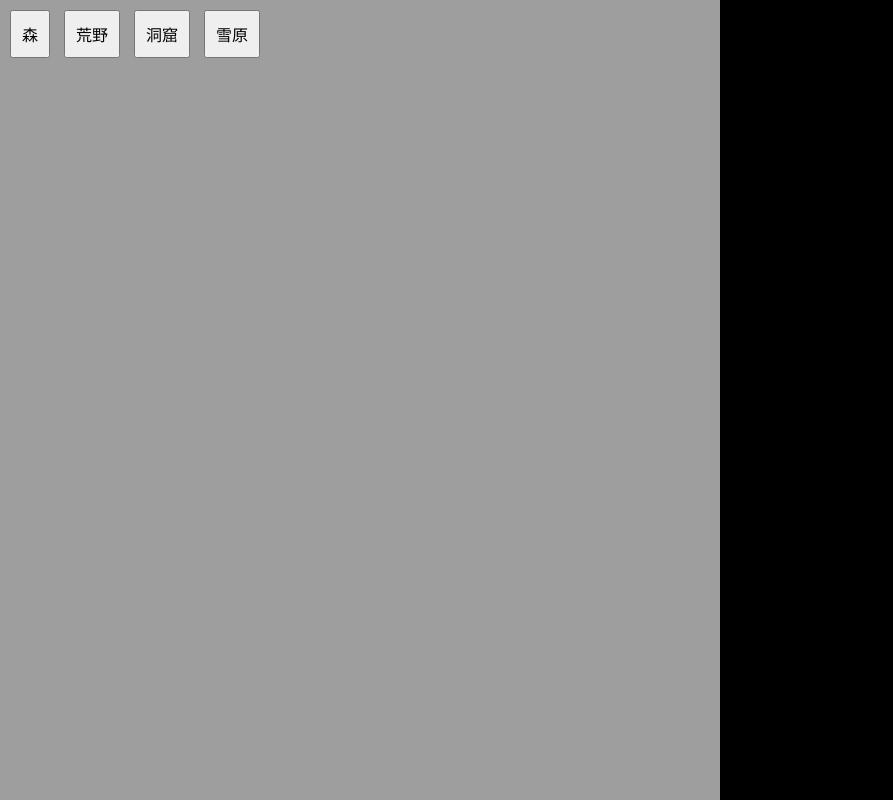
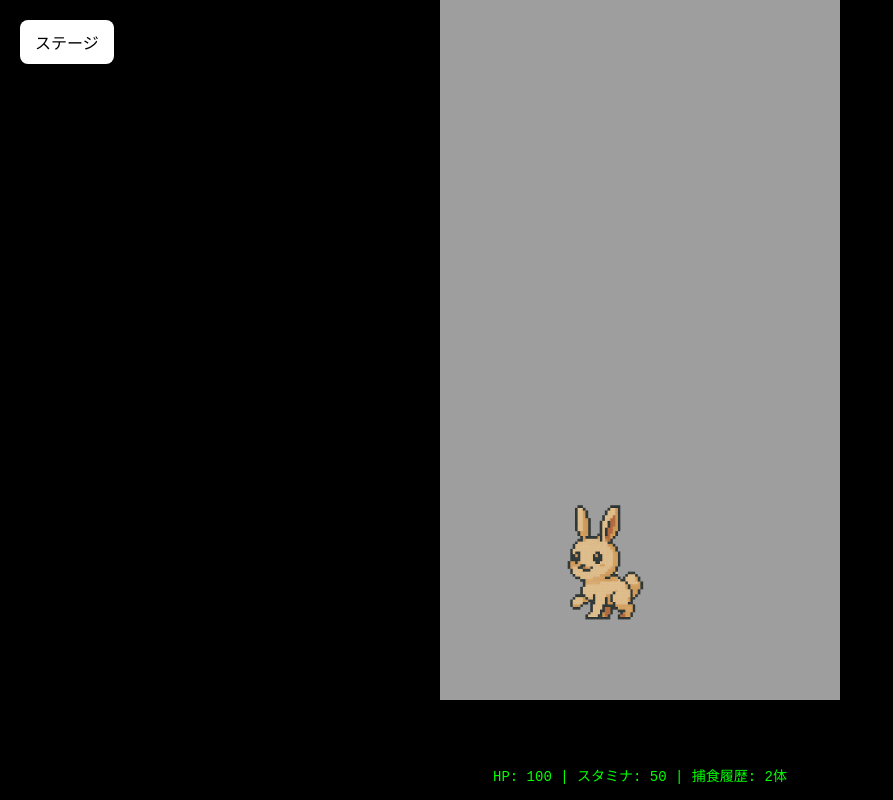
Before and after one commit to iammasa7117/Monstergame, a plain HTML site: page index.html in a window 1280 px wide. Shown: the top 800 px of the page, without its empty margins (0-893 px from the left). Drawn offline with Linux system fonts and the light colour scheme.

Commit message:
Add files via upload

```diff
--- a/index.html
+++ b/index.html
@@ -1,38 +1,112 @@
 <!DOCTYPE html>
-<html>
+<html lang="ja">
 <head>
-  <meta charset="UTF-8">
-  <title>Stage Select Demo</title>
+  <meta charset="UTF-8" />
+  <meta name="viewport" content="width=device-width, initial-scale=1.0" />
+  <title>Monster Game</title>
   <style>
     body {
       margin: 0;
       overflow: hidden;
-      background: black;
+      background-color: black;
     }
     canvas {
       display: block;
+      margin: 0 auto;
+      background-color: black;
     }
-    .stage-buttons {
+    #stageButton, .stage-option {
       position: absolute;
-      top: 10px;
-      left: 10px;
+      top: 20px;
+      left: 20px;
+      padding: 10px 15px;
+      background-color: white;
+      border: none;
+      border-radius: 8px;
+      font-size: 16px;
+      cursor: pointer;
       z-index: 10;
+      margin-bottom: 10px;
     }
-    .stage-buttons button {
-      margin-right: 10px;
-      padding: 10px;
-      font-size: 16px;
+    .stage-option {
+      display: none;
+      margin-top: 50px;
+    }
+    #status {
+      position: absolute;
+      bottom: 10px;
+      left: 50%;
+      transform: translateX(-50%);
+      color: #00FF00;
+      font-family: 'Courier New', monospace;
+      font-size: 14px;
+      background: rgba(0, 0, 0, 0.5);
+      padding: 5px 10px;
+      border-radius: 8px;
     }
   </style>
 </head>
 <body>
-  <div class="stage-buttons">
-    <button onclick="changeStage('forest')">森</button>
-    <button onclick="changeStage('wasteland')">荒野</button>
-    <button onclick="changeStage('cave')">洞窟</button>
-    <button onclick="changeStage('snowfield')">雪原</button>
+  <button id="stageButton">ステージ</button>
+  <div id="stageOptions">
+    <button class="stage-option" data-bg="bg_forest.png">森</button>
+    <button class="stage-option" data-bg="bg_wasteland.png">荒野</button>
+    <button class="stage-option" data-bg="bg_cave.png">洞窟</button>
+    <button class="stage-option" data-bg="bg_snowfield.png">雪原</button>
   </div>
-  <canvas id="gameCanvas" width="720" height="1280"></canvas>
-  <script src="main.js"></script>
+  <div id="status">HP: 100 | スタミナ: 50 | 捕食履歴: 2体</div>
+  <canvas id="gameCanvas" width="400" height="700"></canvas>
+
+  <script>
+    const canvas = document.getElementById("gameCanvas");
+    const ctx = canvas.getContext("2d");
+    const stageButton = document.getElementById("stageButton");
+    const stageOptions = document.querySelectorAll(".stage-option");
+
+    let bgImage = new Image();
+    bgImage.src = "bg_forest.png";
+
+    let bunnyFrames = ["bunny_walk_1.png", "bunny_walk_2.png"];
+    let bunnyImages = [];
+    let currentFrame = 0;
+    let frameCount = 0;
+
+    bunnyFrames.forEach(src => {
+      const img = new Image();
+      img.src = src;
+      bunnyImages.push(img);
+    });
+
+    let bunnyX = 100;
+    let bunnyY = 500;
+
+    function draw() {
+      ctx.clearRect(0, 0, canvas.width, canvas.height);
+      ctx.drawImage(bgImage, 0, 0, canvas.width, canvas.height);
+      ctx.drawImage(bunnyImages[currentFrame], bunnyX, bunnyY, 128, 128);
+
+      frameCount++;
+      if (frameCount % 30 === 0) {
+        currentFrame = (currentFrame + 1) % bunnyImages.length;
+      }
+
+      requestAnimationFrame(draw);
+    }
+
+    draw();
+
+    stageButton.onclick = () => {
+      stageOptions.forEach(opt => {
+        opt.style.display = opt.style.display === "block" ? "none" : "block";
+      });
+    };
+
+    stageOptions.forEach(option => {
+      option.onclick = () => {
+        bgImage.src = option.getAttribute("data-bg");
+        stageOptions.forEach(opt => opt.style.display = "none");
+      };
+    });
+  </script>
 </body>
 </html>
```
